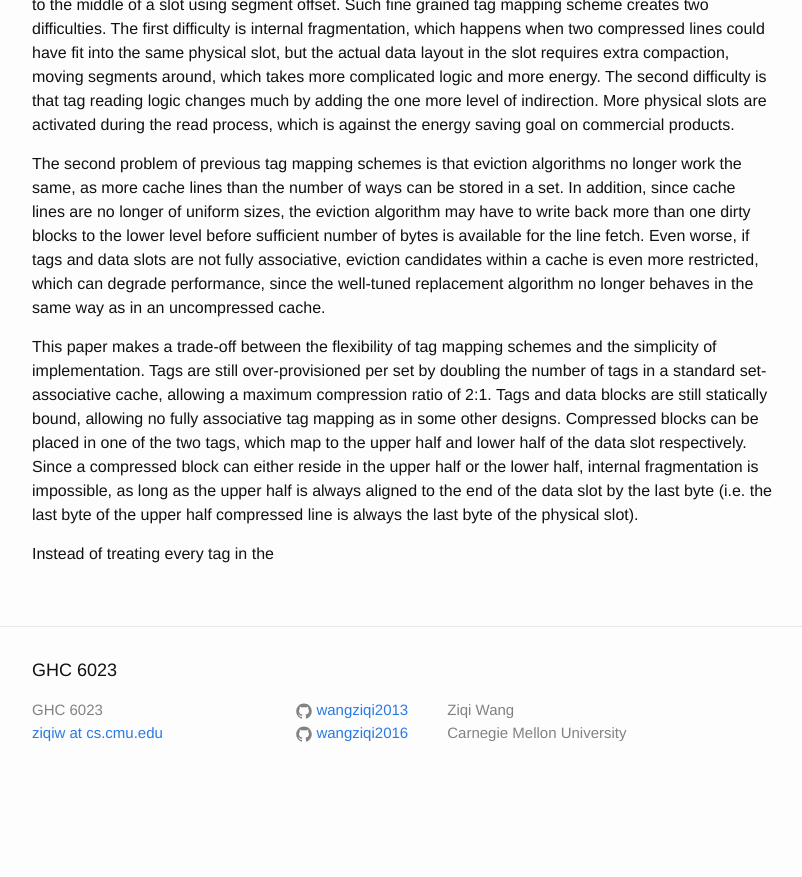
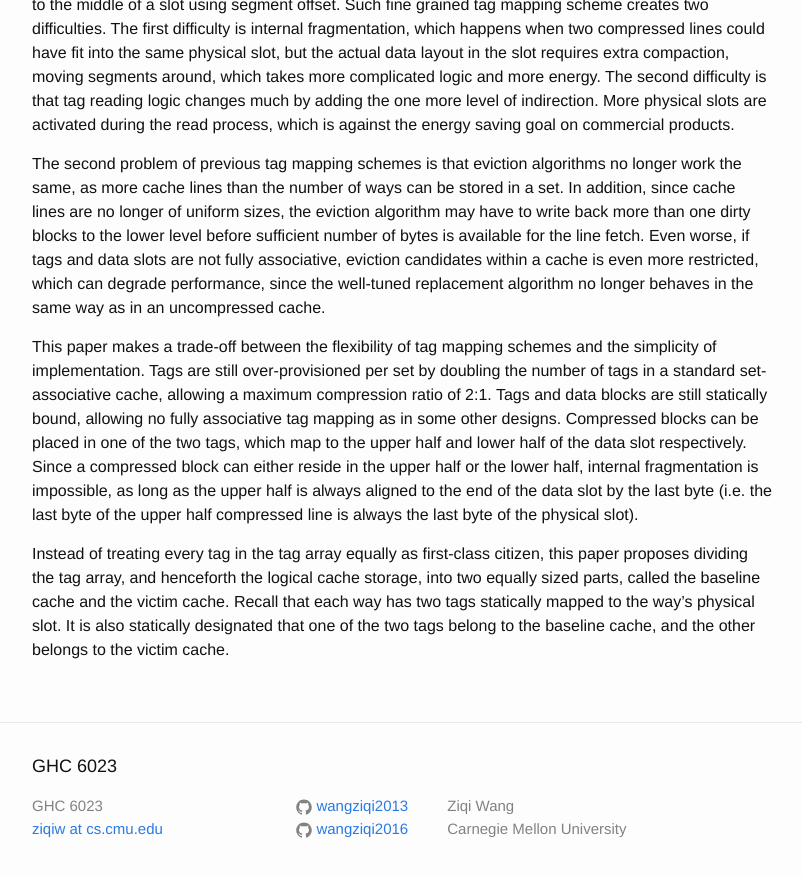
Before and after one commit to wangziqi2013/wangziqi2013.github.io, a Jekyll site: the page built from _posts/2020-06-11-base-victim.markdown, in a window 1280 px wide and 900 px high, scrolled down 685 px. Shown: the top 877 px of the window, without its empty margins (238-1040 px from the left). Built offline with Jekyll 4.4.1, drawn with Linux system fonts in a browser that asks for light colours; before the commit the page ends 1489 px from its top, so only the background shows below that.

Commit message:
Adding baseline and victim cache

```diff
--- a/_posts/2020-06-11-base-victim.markdown
+++ b/_posts/2020-06-11-base-victim.markdown
@@ -40,4 +40,7 @@ and lower half of the data slot respectively. Since a compressed block can eithe
 half, internal fragmentation is impossible, as long as the upper half is always aligned to the end of the data slot by
 the last byte (i.e. the last byte of the upper half compressed line is always the last byte of the physical slot).
 
-Instead of treating every tag in the
+Instead of treating every tag in the tag array equally as first-class citizen, this paper proposes dividing the tag array,
+and henceforth the logical cache storage, into two equally sized parts, called the baseline cache and the victim cache.
+Recall that each way has two tags statically mapped to the way's physical slot. It is also statically designated that
+one of the two tags belong to the baseline cache, and the other belongs to the victim cache.
```
